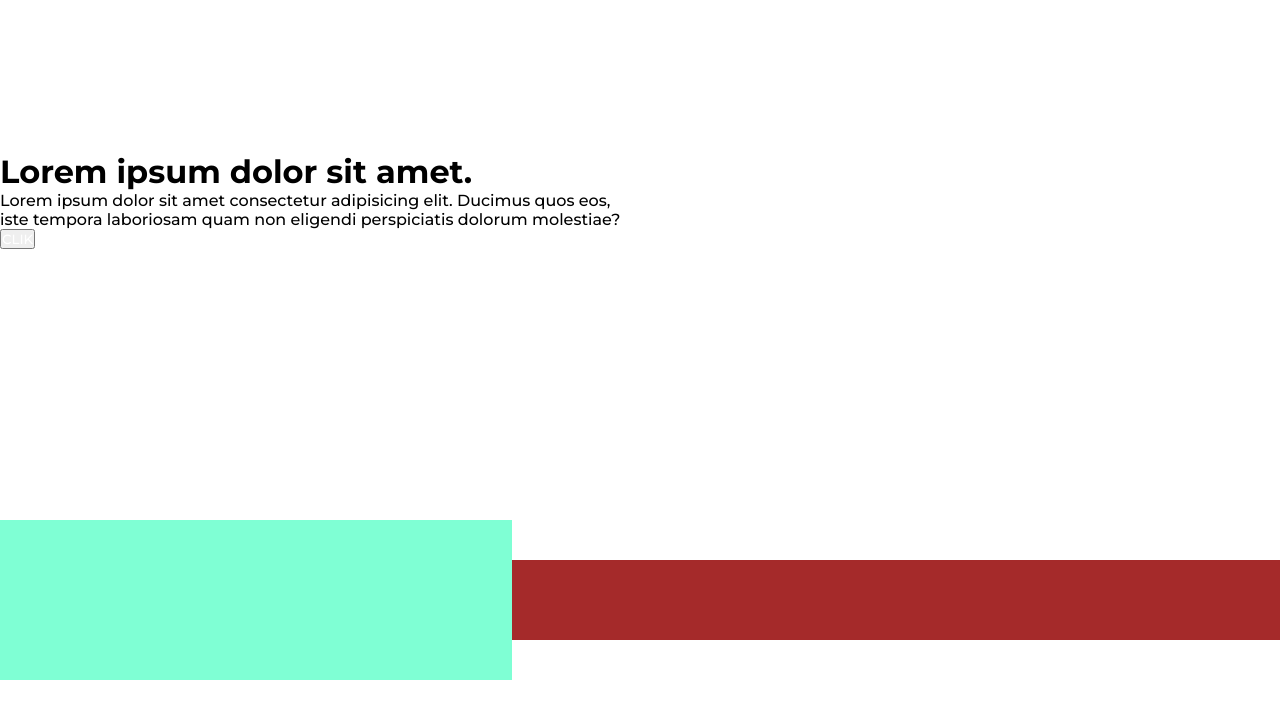
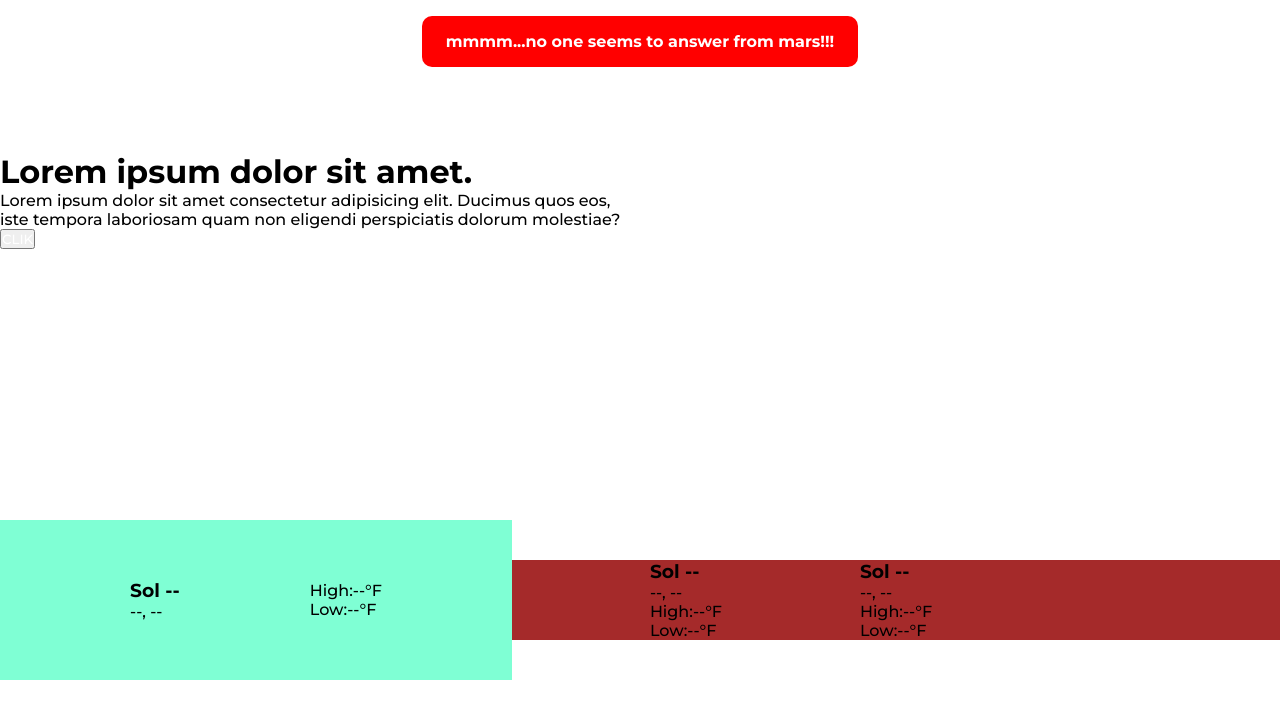
Before and after one commit to Pantella/NASA-INSIGHT-MARS-WEATHER, a website built with Parcel: page src/index.html in a window 1280 px wide. Both pictures are taken after a click on the button "CLIK". Built offline with nearby package versions, Linux system fonts and the light colour scheme.

Commit message:
Setting of alert's layout and little refinement on main

```diff
--- a/src/index.html
+++ b/src/index.html
@@ -24,44 +24,44 @@
         <section class="panel-data-today">
           <article class="card-today" id="today">
             <div class="sol-date">
-              <h3 class="card-sol">Sol 3415</h3>
-              <p class="card-date">March 15, 2022</p>
+              <h3 class="card-sol">Sol --</h3>
+              <p class="card-date">--, --</p>
             </div>
             <div class="sol-info">
-              <p class="card-max">High:-2°C</p>
-              <p class="card-min">Low:-69°C</p>
+              <p class="card-max">High:--°F</p>
+              <p class="card-min">Low:--°F</p>
             </div>
           </article>
         </section>
         <section class="panel-data-before">
             <article class="card-before" id="firstDay">
                 <div class="sol-date">
-                  <h3 class="card-sol">Sol 3414</h3>
-                  <p class="card-date">Mar. 14</p>
+                  <h3 class="card-sol">Sol --</h3>
+                  <p class="card-date">--, --</p>
                 </div>
                 <div class="sol-info">
-                  <p class="card-max">High: -6°C</p>
-                  <p class="card-min">Low: -70°C</p>
+                  <p class="card-max">High:--°F</p>
+                  <p class="card-min">Low:--°F</p>
                 </div>
               </article>
               <article class="card-before" id="secondDay">
                 <div class="sol-date">
-                  <h3 class="card-sol">Sol 3413</h3>
-                  <p class="card-date">Mar. 13</p>
+                  <h3 class="card-sol">Sol --</h3>
+                  <p class="card-date">--, --</p>
                 </div>
                 <div class="sol-info">
-                  <p class="card-max">High: -6°C</p>
-                  <p class="card-min">Low: -66°C</p>
+                  <p class="card-max">High:--°F</p>
+                  <p class="card-min">Low:--°F</p>
                 </div>
               </article>
               <article class="card-before" id="thirdDay">
                 <div class="sol-date">
-                  <h3 class="card-sol">Sol 3412</h3>
-                  <p class="card-date">Mar. 12</p>
+                  <h3 class="card-sol">Sol --</h3>
+                  <p class="card-date">--, --</p>
                 </div>
                 <div class="sol-info">
-                  <p class="card-max">High: -12°C</p>
-                  <p class="card-min">Low: -65°C</p>
+                  <p class="card-max">High:--°F</p>
+                  <p class="card-min">Low:--°F</p>
                 </div>
               </article>
         </section>
--- a/src/js/gestore/gestore.js
+++ b/src/js/gestore/gestore.js
@@ -59,6 +59,8 @@ class Gestore {
         alertElement.appendChild(alertPara);
 
         document.querySelector('body').appendChild(alertElement);
+
+        this.exposeCards();
     }
 
     hideAlert() {
--- a/src/js/main.js
+++ b/src/js/main.js
@@ -6,7 +6,8 @@ document.addEventListener('DOMContentLoaded',()=>{
 
     async function makeRequest() {
         // let data = await myGestore.fetchApi();
-        let data = getFakeData();
+        // let data = getFakeData();
+        let data = null;
 
         let isDataValid = myGestore.checkJson( data );
         console.log(`Check: ${isDataValid}`);
--- a/src/scss/_main.scss
+++ b/src/scss/_main.scss
@@ -57,3 +57,23 @@
         }
     }
 }
+
+.alert {
+    position: fixed;
+    top: 0;
+    left: 0;
+    right: 0;
+
+    p {
+        width: fit-content;
+        margin: 1rem auto;
+
+        padding: 1rem 1.5rem;
+        border-radius: 10px;
+
+        background-color: red;
+
+        font-weight: $font-w-bold;
+        color: $white;
+    }
+}
```
